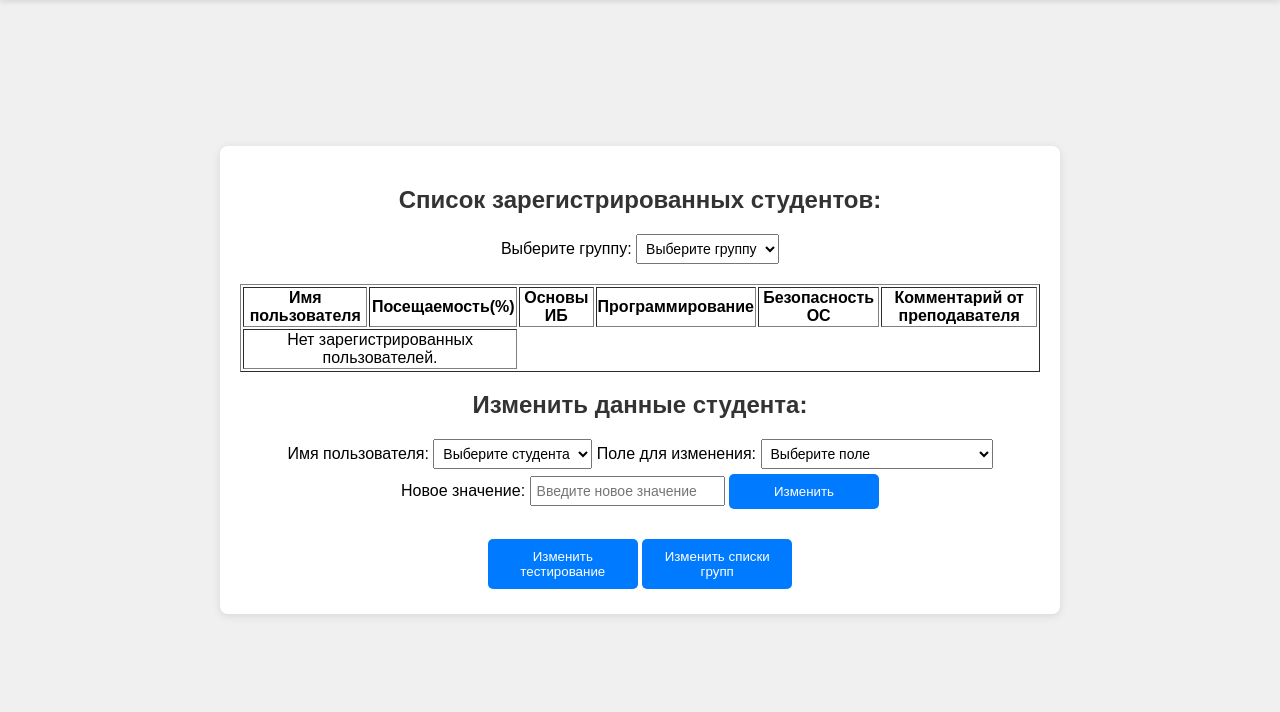
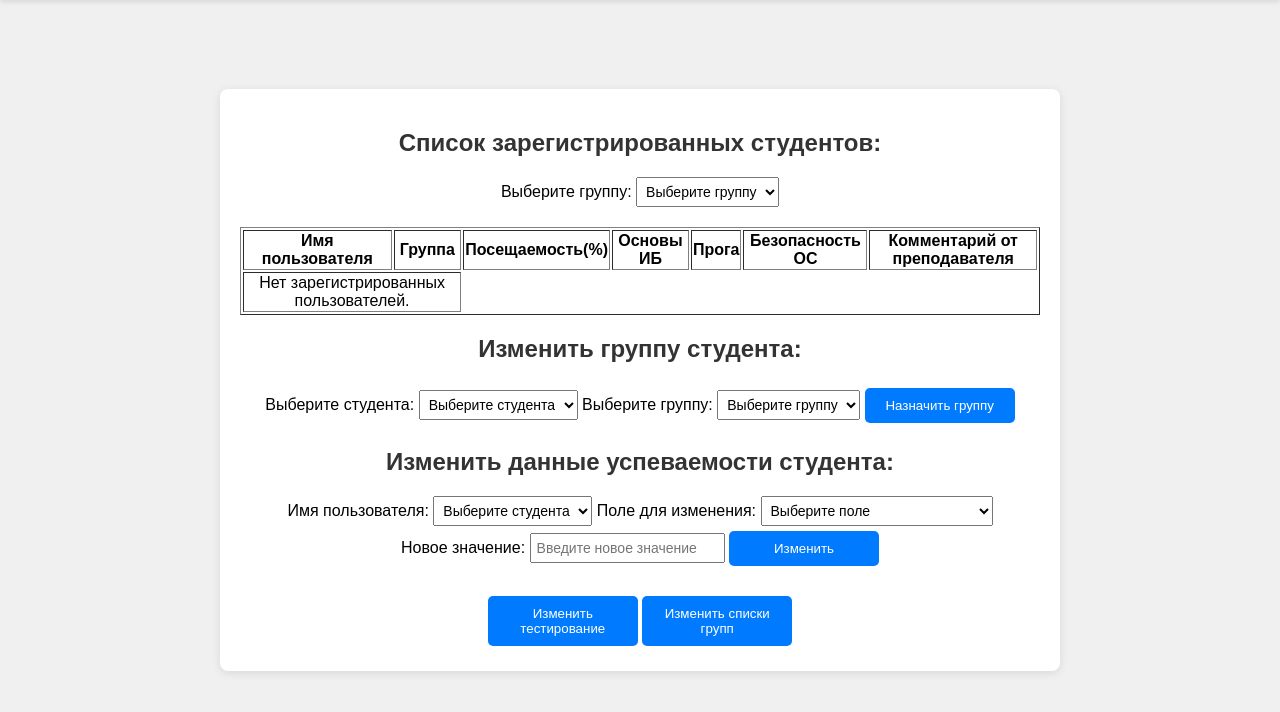
Before and after one commit to webusinka/coursework, a Django app: page / in a window 1280 px wide. Shown: the part 65-777 px from the top of the page. Run offline with Django 5.2, Linux system fonts and the light colour scheme; a user stored in the database is signed in; tables that the repository leaves empty hold one stand-in row (values such as "Sample post").

Commit message:
Adding a section to add a group for non-groups

```diff
--- a/journal/accounts/templates/accounts/home.html
+++ b/journal/accounts/templates/accounts/home.html
@@ -61,15 +61,25 @@
             <table border="1">
                 <tr>
                     <th>Имя пользователя</th>
+                    <th>Группа</th> <!-- Добавлено поле для группы -->
                     <th>Посещаемость(%)</th>
                     <th>Основы ИБ</th>
-                    <th>Программирование</th>
+                    <th>Прога</th>
                     <th>Безопасность ОС</th>
                     <th>Комментарий от преподавателя</th>
                 </tr>
                 {% for user in users %}
                     <tr>
                         <td>{{ user.username }}</td>
+                        <td>
+                            {% with user.id_student_group_set.first as student_group %}
+                                {% if student_group %}
+                                    {{ student_group.group.name }}
+                                {% else %}
+                                    Нет группы
+                                {% endif %}
+                            {% endwith %}
+                        </td>
                         {% for performance in performances %}
                             {% if performance.user == user %}
                                 <td>{{ performance.attendance|floatformat:2 }}</td>
@@ -83,12 +93,39 @@
                         {% endfor %}
                     </tr>
                 {% empty %}
-                <tr>
-                    <td colspan="2">Нет зарегистрированных пользователей.</td>
-                </tr>
+                    <tr>
+                        <td colspan="2">Нет зарегистрированных пользователей.</td>
+                    </tr>
                 {% endfor %}
             </table>
-            <h2>Изменить данные студента:</h2>
+
+            <h2>Изменить группу студента:</h2>
+                <form id="assign-group-form" method="POST" action="{% url 'assign_group' %}">
+                    {% csrf_token %}
+                    <label for="student-select">Выберите студента:</label>
+                    <select id="student-select" name="student_id" required style="font-size: 14px; padding: 5px;">
+                        <option value="" disabled selected>Выберите студента</option>
+                        {% for user in users %}
+                            {% with user.id_student_group_set.first as student_group %}
+                                {% if not student_group %}
+                                    <option value="{{ user.id }}">{{ user.username }}</option>
+                                {% endif %}
+                            {% endwith %}
+                        {% endfor %}
+                    </select>
+
+                    <label for="new-group-select">Выберите группу:</label>
+                    <select id="new-group-select" name="new_group" required style="font-size: 14px; padding: 5px;">
+                        <option value="" disabled selected>Выберите группу</option>
+                        {% for group in groups %}
+                            <option value="{{ group.id }}">{{ group.name }}</option>
+                        {% endfor %}
+                    </select>
+
+                    <button type="submit" style="width: 150px;">Назначить группу</button>
+                </form>
+
+            <h2>Изменить данные успеваемости студента:</h2>
             <form id="update-form" method="POST" action="{% url 'update_performance' %}">
                 {% csrf_token %}
                 <label for="username">Имя пользователя:</label>
@@ -156,6 +193,11 @@
 
         // Перезагружаем страницу с параметром group_id
         window.location.href = `?group_id=${groupId}`;
+    }
+
+    function assignGroup(userId) {
+        // Устанавливаем ID студента в скрытое поле формы
+        document.getElementById('student-id').value = userId;
     }
 
     document.getElementById('edit-testing-button').addEventListener('click', function() {
--- a/journal/journal/urls.py
+++ b/journal/journal/urls.py
@@ -19,7 +19,7 @@
 from django.urls import path, include
 from django.contrib.auth import views as auth_views
 from .views import home, submit_test, results, update_performance, edit_testing
-from .views import save_testing_changes, get_question_category, add_group, delete_group
+from .views import save_testing_changes, get_question_category, add_group, delete_group, assign_group
 urlpatterns = [
     path('admin/', admin.site.urls),
     path('accounts/', include('accounts.urls')),
@@ -39,4 +39,5 @@
 
     path('add_group/', add_group, name='add_group'),
     path('delete_group/<int:group_id>/', delete_group, name='delete_group'),
+    path('assign_group/', assign_group, name='assign_group'),
 ]
--- a/journal/journal/views.py
+++ b/journal/journal/views.py
@@ -8,8 +8,8 @@
 from collections import defaultdict
 from django.views.decorators.csrf import csrf_exempt
 import json
-from django.http import JsonResponse
-from django.views.decorators.http import require_http_methods, require_POST
+from django.http import JsonResponse, HttpResponse
+from django.views.decorators.http import require_http_methods
 
 @login_required
 def home(request):
@@ -23,8 +23,8 @@
             # Фильтруем пользователей по выбранной группе
             users = CustomUser .objects.filter(id_student_group__group_id=group_id)
         else:
-            # Если группа не выбрана, получаем всех пользователей, кроме суперпользователей
-            users = CustomUser .objects.exclude(is_staff=True)
+            # Если группа не выбрана, получаем всех пользователей без группы, кроме суперпользователей
+            users = CustomUser .objects.exclude(id__in=id_Student_Group.objects.values('user_id')).exclude(is_staff=True)
 
         # Получаем успеваемость для этих пользователей
         performances = AcademicPerformance.objects.filter(user__in=users)
@@ -48,6 +48,22 @@
     if request.method == 'GET':
         return render(request, 'accounts/edit_testing.html', context={'questions': questions, 'unique_categories':unique_categories})
 
+@login_required
+def assign_group(request):
+    if request.method == 'POST':
+        student_id = request.POST.get('student_id')
+        new_group_id = request.POST.get('new_group')
+
+        if student_id and new_group_id:
+            # Создаем или обновляем запись в id_Student_Group
+            id_Student_Group.objects.update_or_create(user_id=student_id, group_id=new_group_id)
+
+            return redirect('home')  # Перенаправляем на главную страницу после назначения группы
+        else:
+            return HttpResponse("Ошибка: Не указаны студент или группа.", status=400)
+
+    return HttpResponse("Метод не разрешен.", status=405)
+
 def add_group(request):
     groups = Group.objects.all()
     error_message = None  # Переменная для хранения сообщения об ошибке
@@ -68,27 +84,24 @@
 @require_http_methods(["DELETE"])
 def delete_group(request, group_id):
     try:
-        id_Student_Group.objects.filter(group_id=group_id).delete()
+        # Получаем группу и связанных с ней пользователей
+        group = Group.objects.get(id=group_id)
+        users_in_group = id_Student_Group.objects.filter(group=group).select_related('user')
 
-        group = Group.objects.get(id=group_id)
+        # Удаляем все записи из id_Student_Group, связанные с группой
+        users_in_group.delete()
+
+        # Теперь удаляем саму группу
         group.delete()
-        return JsonResponse({'message': 'Группа успешно удалена.'}, status=204)
+
+        # Возвращаем список пользователей, которые были в удаленной группе
+        return JsonResponse({
+            'message': 'Группа успешно удалена.',
+            'users': [{'id': user.user.id, 'username': user.user.username} for user in users_in_group]
+        }, status=204)
     except Group.DoesNotExist:
         return JsonResponse({'error': 'Группа не найдена.'}, status=404)
 
-@require_POST
-def reassign_users(request):
-    new_group_id = request.POST.get('new_group')
-    user_ids = request.POST.getlist('users')
-
-    if not new_group_id or not user_ids:
-        return JsonResponse({'error': 'Не указана новая группа или пользователи.'}, status=400)
-
-    # Переводим пользователей в новую группу
-    for user_id in user_ids:
-        id_Student_Group.objects.update_or_create(user_id=user_id, group_id=new_group_id)
-
-    return JsonResponse({'message': 'Пользователи успешно переведены в новую группу.'}, status=200)
 
 def get_question_category(request, question_id):
     try:
```
Also changed, not shown: journal/accounts/templates/accounts/add_group.html (+0 -25 lines), 1 other file.
